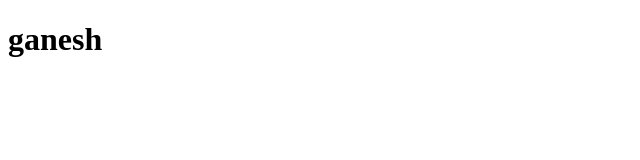
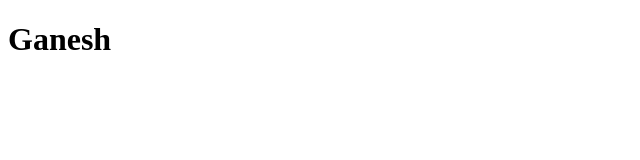
Before and after one commit to arajajyothibabu/learn-git, a plain HTML site: page ganesh.html in a window 1280 px wide. Shown: the full height of the page, 0-640 px from the left. Drawn offline with Linux system fonts and the light colour scheme.

Commit message:
Update Ganesh.html
Co-authored-by: Jyothi Babu Araja <12949542+arajajyothibabu@users.noreply.github.com>

```diff
--- a/ganesh.html
+++ b/ganesh.html
@@ -8,7 +8,7 @@
 </head>
 
 <body>
-    <h1> ganesh</h1>
+    <h1>Ganesh</h1>
 </body>
 
 </html>
```
